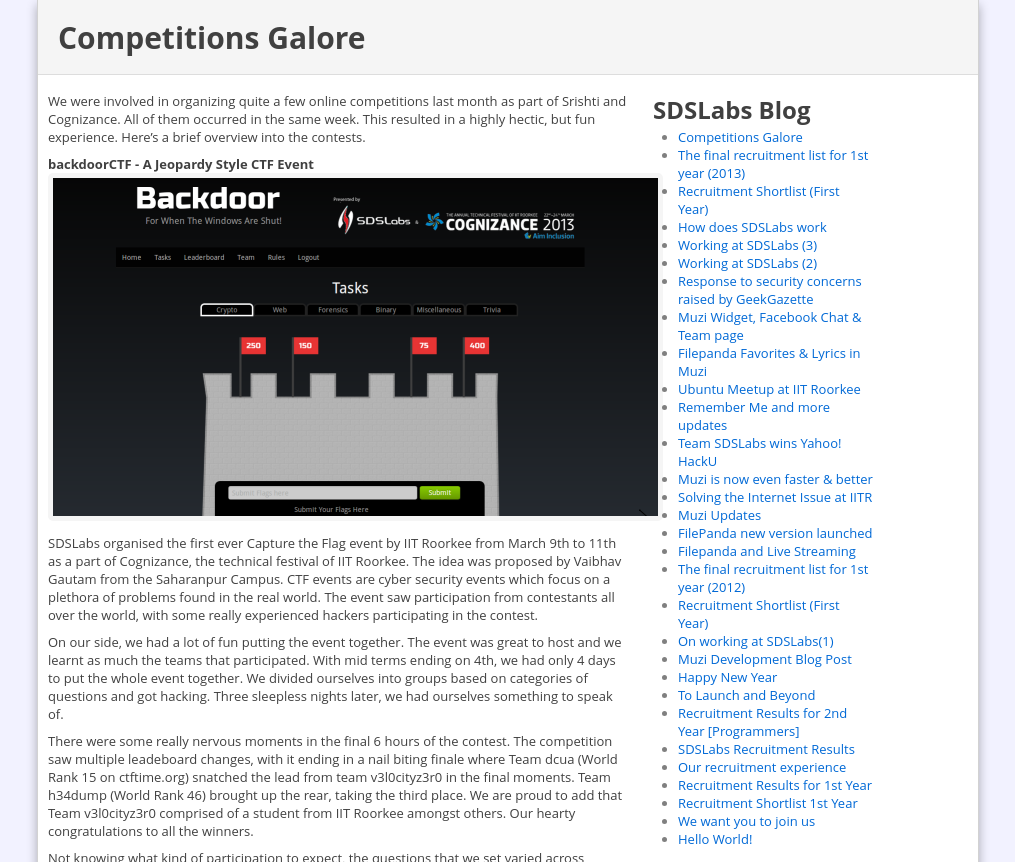
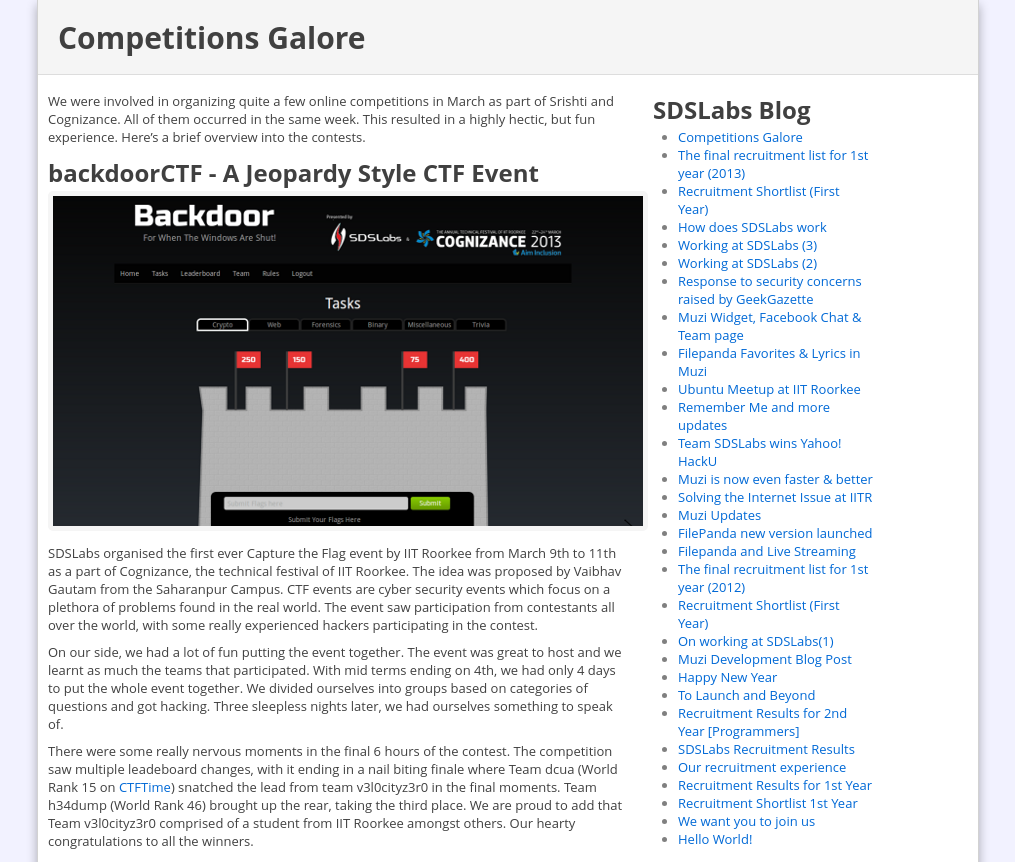
Before and after one commit to sdslabs/sdslabs.github.com, a Jekyll site: the page built from _posts/2013-04-04-competitons-galore.md, in a window 1280 px wide and 900 px high, cut to the strip 0-862 px from the top of the window. Shown: the whole strip, without its empty margins (132-1147 px from the left). Built offline with Jekyll 4.4.1, drawn with Linux system fonts in a browser that asks for light colours; comment, search, counter and statistics services are not loaded; some of the changed text lies outside the part shown.

Commit message:
Minor corrections in competitions post;
* Resize backdoor image
* Make competition names h2 elements
* Link to CTFTime

```diff
--- a/_posts/2013-04-04-competitons-galore.md
+++ b/_posts/2013-04-04-competitons-galore.md
@@ -1,26 +1,26 @@
 ---
 layout: post
 title: Competitions Galore
-excerpt: "Recent Competitions organized by SDSLabs"
+excerpt: "Competitions organized by SDSLabs in March"
 ---
 
 
-We were involved in organizing quite a few online competitions last month as part of Srishti and Cognizance. All of them occurred in the same week. This resulted in a highly hectic, but fun experience. Here’s a brief overview into the contests.
+We were involved in organizing quite a few online competitions in March as part of Srishti and Cognizance. All of them occurred in the same week. This resulted in a highly hectic, but fun experience. Here’s a brief overview into the contests.
 
-**backdoorCTF - A Jeopardy Style CTF Event**
+##backdoorCTF - A Jeopardy Style CTF Event
 ![Backdoor](/images/posts/competitions/backdoor.png)
 
 SDSLabs organised the first ever Capture the Flag event by IIT Roorkee from March 9th to 11th as a part of Cognizance, the technical festival of IIT Roorkee. The idea was proposed by Vaibhav Gautam from the Saharanpur Campus. CTF events are cyber security events which focus on a plethora of problems found in the real world. The event saw participation from contestants all over the world, with some really experienced hackers participating in the contest.
 
 On our side, we had a lot of fun putting the event together. The event was great to host and we learnt as much the teams that participated. With mid terms ending on 4th, we had only 4 days to put the whole event together. We divided ourselves into groups based on categories of questions and got hacking. Three sleepless nights later, we had ourselves something to speak of.
 
-There were some really nervous moments in the final 6 hours of the contest. The competition saw multiple leadeboard changes, with it ending in a nail biting finale where Team dcua (World Rank 15 on ctftime.org) snatched the lead from team v3l0cityz3r0 in the final moments. Team h34dump (World Rank 46) brought up the rear, taking the third place. We are proud to add that Team v3l0cityz3r0 comprised of a student from IIT Roorkee amongst others. Our hearty congratulations to all the winners.
+There were some really nervous moments in the final 6 hours of the contest. The competition saw multiple leadeboard changes, with it ending in a nail biting finale where Team dcua (World Rank 15 on [CTFTime](//ctftime.org)) snatched the lead from team v3l0cityz3r0 in the final moments. Team h34dump (World Rank 46) brought up the rear, taking the third place. We are proud to add that Team v3l0cityz3r0 comprised of a student from IIT Roorkee amongst others. Our hearty congratulations to all the winners.
 
 Not knowing what kind of participation to expect, the questions that we set varied across difficulty levels.The challenges for this CTF spanned from simple trivia questions to questions that required detailed knowledge of modern computer security techniques. We also held interactive discussion with the participants on the irc channel #backdoorctf.
 
 In conclusion, we would like to congratulate all winners once again. We will be back with a bigger and better backdoorCTF next year.
 
-**Codematics**
+##Codematics
 
 Codematics is a Project Euler-style mathematical puzzle solving competition, held annually as part of Srishti, the Hobbies Club exhibition. It was organized by the Programming and Algorithm group, under SDSLabs.
 
@@ -30,14 +30,14 @@ The competition attracted widespread participation, with students from both outs
 
 Credits to Mohammad Aqib, Purva Pruthi, Praneeth Reddy and Nitish Sharma for conducting the competition.
 
-**Insomnia**
+##Insomnia
 ![Insomnia](/images/posts/competitions/insomnia.png)
 
 Insomnia is IIT Roorkee’s annual algorithmic problem solving event, organized by the Programming and Algorithms group, SDS. Insomnia involves all kinds of algorithmic challenges, ranging from string manipulation to complex dynamic programming. It is the biggest online event in Cognizance, with participation from all over the world.
 
 This year, Insomnia was held on SDSLabs’ very own app, CodeVillage, for the first time. It gave us a chance to step up CodeVillage from the intranet to the internet. Our homegrown code-checker, called ‘CodeRunner’ was used as the grader.
 
-The competition saw some really great participation from all over the world.  8 out of the first 10 ranked teams were from outside India. Anton Lunyov, from Ukraine and flashmt from Singapore took ranks 1 and 2. ‘ :P ‘(yes, that’s their team name), a team comprising of Dipit Grover and Tarun Goyal won the campus prize.
+The competition saw some really great participation from all over the world. 8 out of the first 10 ranked teams were from outside India. Anton Lunyov, from Ukraine and flashmt from Singapore took ranks 1 and 2. ‘:P‘ (yes, that's their team name), a team comprising of Dipit Grover and Tarun Goyal won the campus prize.
 
 ----
 
```
Also changed, not shown: images/posts/competitions/backdoor.png.
